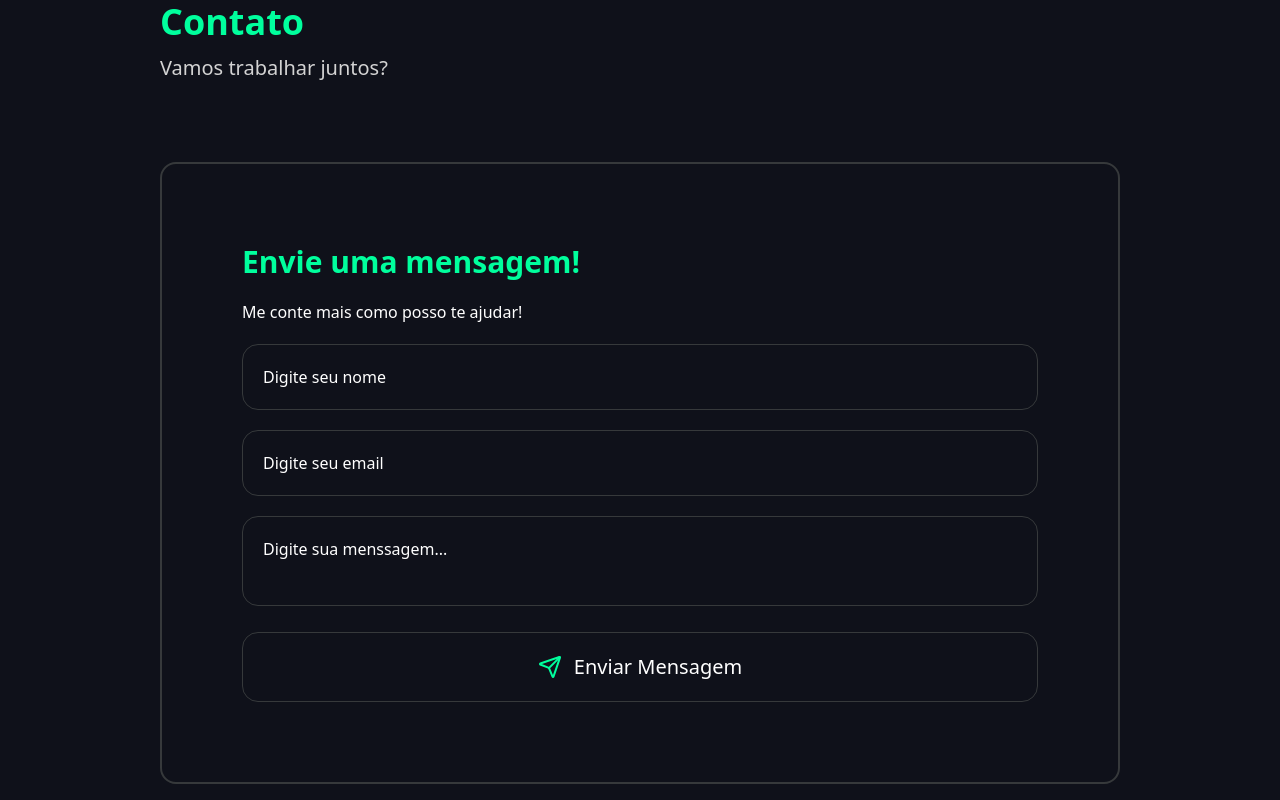
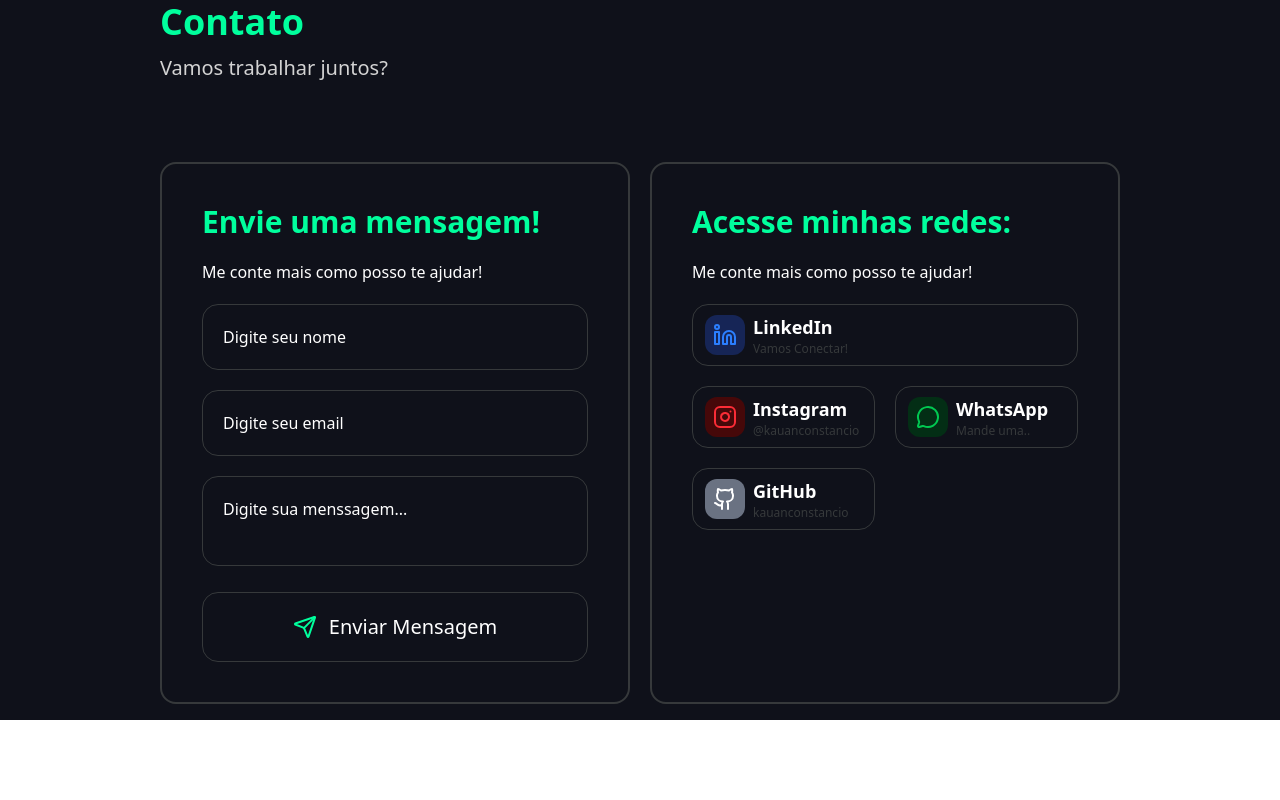
Before and after one commit to kauanconstancio/portfolio, a React (Vite) app: page / in a window 1280 px wide. Shown: the part 6620-7420 px from the top of the page. After the commit the page ends 7340 px from the top, so only its background shows below. Built offline with nearby package versions, Linux system fonts and the light colour scheme.

Commit message:
contact section created

```diff
--- a/public/components/Contact.jsx
+++ b/public/components/Contact.jsx
@@ -1,11 +1,15 @@
 import Email from "./Email";
+import Social2 from "./Social2";
 import Title from "./Title";
 
 const Contact = () => {
   return (
     <div>
       <Title title="Contato" subtitle="Vamos trabalhar juntos?" />
-      <Email />
+      <div className="flex auto-cols-auto gap-5 w-full">
+        <Email />
+        <Social2 />
+      </div>
     </div>
   );
 };
--- a/public/components/Email.jsx
+++ b/public/components/Email.jsx
@@ -29,18 +29,21 @@ const Email = () => {
         templateParams,
         "Q6-nivjrbHzX3d1uy"
       )
-      .then((response) => {
-        console.log("EMAIL ENVIADO", response.status, response.text);
-        setName("");
-        setEmail("");
-        setMessage("");
-      }, (err) => {
-        console.log("ERRO:", err)
-      });
+      .then(
+        (response) => {
+          console.log("EMAIL ENVIADO", response.status, response.text);
+          setName("");
+          setEmail("");
+          setMessage("");
+        },
+        (err) => {
+          console.log("ERRO:", err);
+        }
+      );
   }
 
   return (
-    <div className="border-2 border-solid border-border-white rounded-2xl p-20">
+    <div className="border-2 border-solid border-border-white rounded-2xl p-10 w-full">
       <form className="flex flex-col gap-5" onSubmit={sendEmail}>
         <h1 className="text-neon-green text-3xl font-bold">
           Envie uma mensagem!
--- /dev/null
+++ b/public/components/Social2.jsx
@@ -0,0 +1,43 @@
+import { Github, Instagram, Linkedin, MessageCircle } from "lucide-react";
+import SocialInput from "./SocialInput";
+
+const Social2 = () => {
+  return (
+    <div className="flex flex-col gap-5 border-2 border-solid border-border-white rounded-2xl p-10 w-full">
+      <h1 className="text-neon-green text-3xl font-bold">
+        Acesse minhas redes:
+      </h1>
+      <p className="text-white font-medium">
+        Me conte mais como posso te ajudar!
+      </p>
+      <SocialInput
+        icon={<Linkedin />}
+        iconClass="w-10 h-10 flex items-center justify-center bg-blue-950 text-blue-500 rounded-xl"
+        socialPlatform="LinkedIn"
+        description="Vamos Conectar!"
+      />
+      <div className="grid grid-cols-2 gap-5">
+        <SocialInput
+          icon={<Instagram />}
+          iconClass="w-10 h-10 flex items-center justify-center bg-red-950 text-red-500 rounded-xl"
+          socialPlatform="Instagram"
+          description="@kauanconstancio"
+        />
+        <SocialInput
+          icon={<MessageCircle />}
+          iconClass="w-10 h-10 flex items-center justify-center bg-green-950 text-green-500 rounded-xl"
+          socialPlatform="WhatsApp"
+          description="Mande uma.."
+        />
+        <SocialInput
+          icon={<Github />}
+          iconClass="w-10 h-10 flex items-center justify-center bg-gray-500 text-white rounded-xl"
+          socialPlatform="GitHub"
+          description="kauanconstancio"
+        />
+      </div>
+    </div>
+  );
+};
+
+export default Social2;
--- /dev/null
+++ b/public/components/SocialInput.jsx
@@ -0,0 +1,20 @@
+const SocialInput = (props) => {
+  return (
+    <div>
+      <a
+        href={props.link}
+        className="flex items-center gap-2 border-1 border-solid border-border-white px-3 py-2 rounded-2xl cursor-pointer"
+      >
+        <span className={props.iconClass}>{props.icon}</span>
+        <div>
+          <p className="text-white font-bold text-lg">{props.socialPlatform}</p>
+          <p className="text-xs text-border-white font-medium">
+            {props.description}
+          </p>
+        </div>
+      </a>
+    </div>
+  );
+};
+
+export default SocialInput;
```
